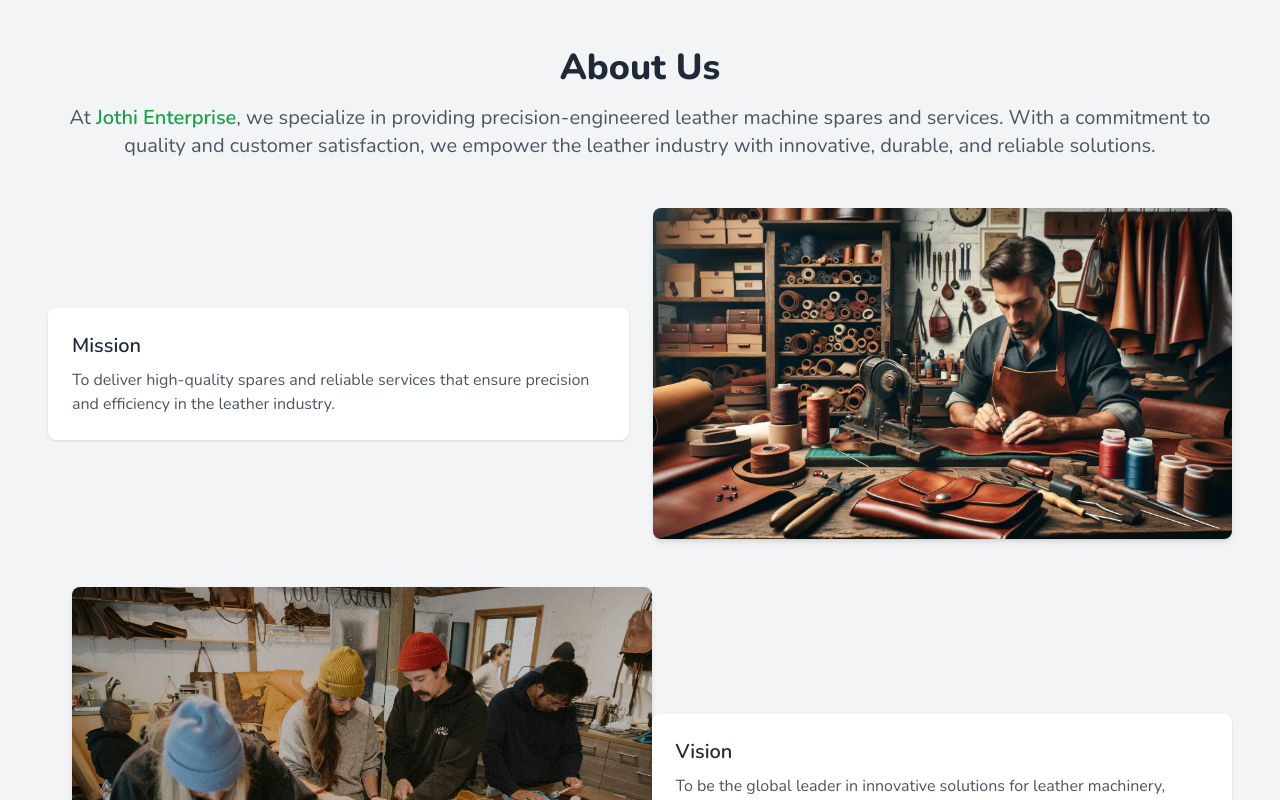
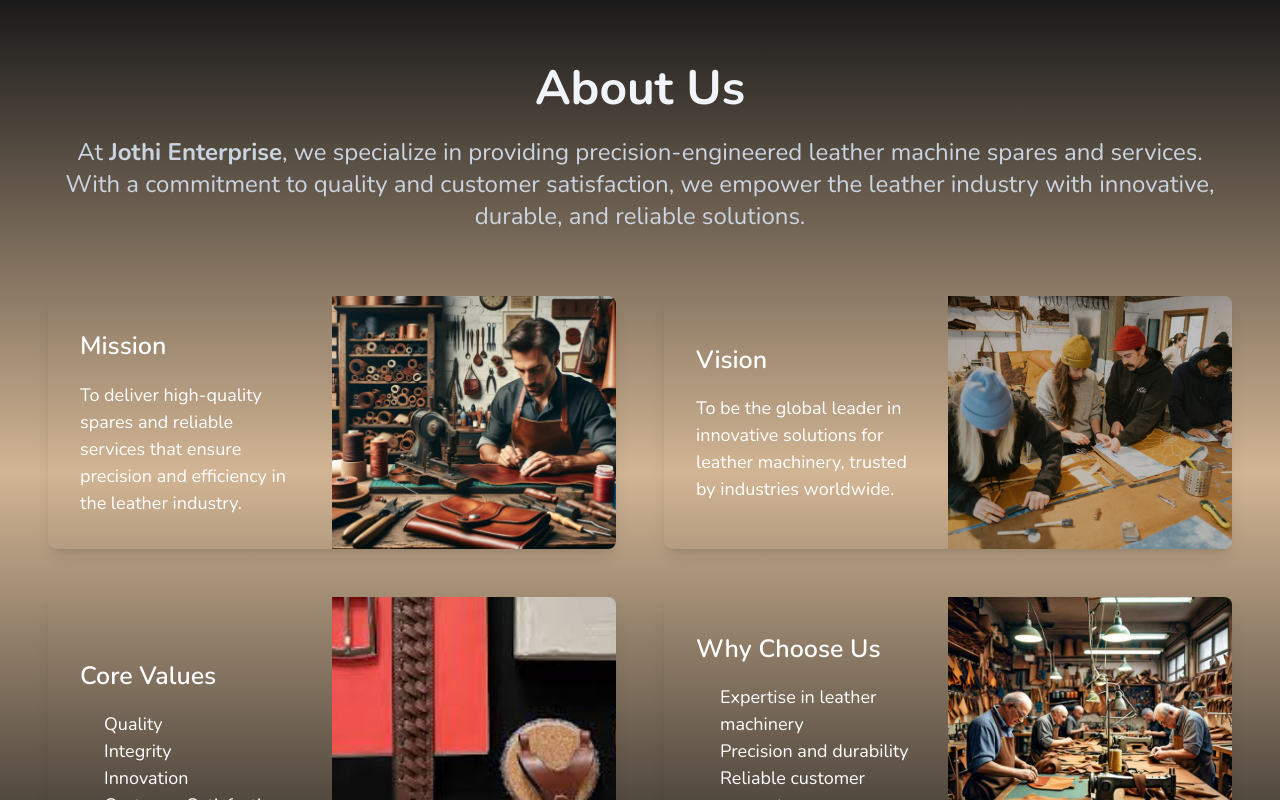
Before and after one commit to Varshini1425/je-leather, a React (Vite) app: page / in a window 1280 px wide. Shown: the part 800-1600 px from the top of the page. Built offline with nearby package versions, Linux system fonts and the light colour scheme.

Commit message:
modified the about component

```diff
--- a/src/components/About.jsx
+++ b/src/components/About.jsx
@@ -15,7 +15,7 @@ const About = () => {
     {
       title: "Core Values",
       content: (
-        <ul className="list-disc list-inside">
+        <ul className="list-disc pl-6">
           <li>Quality</li>
           <li>Integrity</li>
           <li>Innovation</li>
@@ -27,7 +27,7 @@ const About = () => {
     {
       title: "Why Choose Us",
       content: (
-        <ul className="list-disc list-inside">
+        <ul className="list-disc pl-6">
           <li>Expertise in leather machinery</li>
           <li>Precision and durability</li>
           <li>Reliable customer support</li>
@@ -39,38 +39,49 @@ const About = () => {
   ];
 
   return (
-    <section id="about-us" className="bg-gray-100 py-12 px-6 sm:px-12 mb-80">
-      <div className="max-w-7xl mx-auto text-center mb-12">
-        <h2 className="text-3xl sm:text-4xl font-extrabold text-gray-800">
+    <section
+      id="about-us"
+      className="py-16 px-6 sm:px-12 mb-80 bg-gradient-to-b from-charcoal-dark via-charcoal-light via-darkGreen via-metallicGold via-charcoal-light to-charcoal-dark"
+    >
+      <div className="max-w-7xl mx-auto text-center mb-16">
+        <h2 className="text-3xl sm:text-5xl font-bold text-slate-100">
           About Us
         </h2>
-        <p className="mt-4 text-lg sm:text-xl text-gray-600">
+        <p className="mt-6 text-base sm:text-2xl text-slate-300">
           At{" "}
-          <span className="text-green-600 font-semibold">Jothi Enterprise</span>
-          , we specialize in providing precision-engineered leather machine
-          spares and services. With a commitment to quality and customer
-          satisfaction, we empower the leather industry with innovative,
-          durable, and reliable solutions.
+          <span className="font-bold">Jothi Enterprise</span>, we specialize in
+          providing precision-engineered leather machine spares and services.
+          With a commitment to quality and customer satisfaction, we empower
+          the leather industry with innovative, durable, and reliable solutions.
         </p>
       </div>
 
-      <div className="grid grid-cols-1 gap-12 max-w-7xl mx-auto">
+      <div className="grid grid-cols-1 lg:grid-cols-2 gap-12 max-w-7xl mx-auto">
         {sections.map((section, index) => (
           <div
             key={section.title}
-            className={`flex flex-col lg:flex-row items-center lg:space-x-6 ${
-              index % 2 === 0 ? "lg:flex-row" : "lg:flex-row-reverse"
-            }`}
+            className=" bg-me shadow-lg rounded-lg overflow-hidden flex flex-col lg:flex-row items-stretch transform hover:scale-105"
           >
-            <div className="lg:w-1/2 p-6 bg-white shadow rounded-lg">
-              <h3 className="text-xl font-semibold text-gray-800">{section.title}</h3>
-              <p className="mt-2 text-gray-600">{section.content}</p>
+            {/* Content */}
+            <div className="lg:w-1/2 p-8 flex flex-col justify-center ">
+              <h3 className="text-[25px] font-semibold text-white md:text-start text-center ">
+                {section.title}
+              </h3>
+              <div  className="mt-4  text-[20px] md:text-[18px] text-white md:text-start text-center">
+                {typeof section.content === "string" ? (
+                  <span>{section.content}</span>
+                ) : (
+                  section.content
+                )}
+              </div>
             </div>
-            <div className="lg:w-1/2 mt-6 lg:mt-0">
+
+            {/* Image */}
+            <div className="lg:w-1/2 relative">
               <img
                 src={section.image}
                 alt={section.title}
-                className="w-full h-auto rounded-lg shadow-md"
+                className="w-full h-80 sm:h-full object-cover"
               />
             </div>
           </div>
--- a/src/components/NavBar.jsx
+++ b/src/components/NavBar.jsx
@@ -37,7 +37,7 @@ const Navbar = () => {
         </nav>
       </div>
       {isMenuOpen && (
-        <div className='md:hidden text-metallicGold'>
+        <div className='md:hidden block text-metallicGold'>
           <ul className='py-2'>
             {navItems.map((item) =>(
               <li key={item} className='px-4 py-2'>
--- a/src/index.css
+++ b/src/index.css
@@ -11,3 +11,6 @@ html{
 body {
   font-family: "Nunito", sans-serif;
 }
+li{
+  list-style: none;
+}
```
